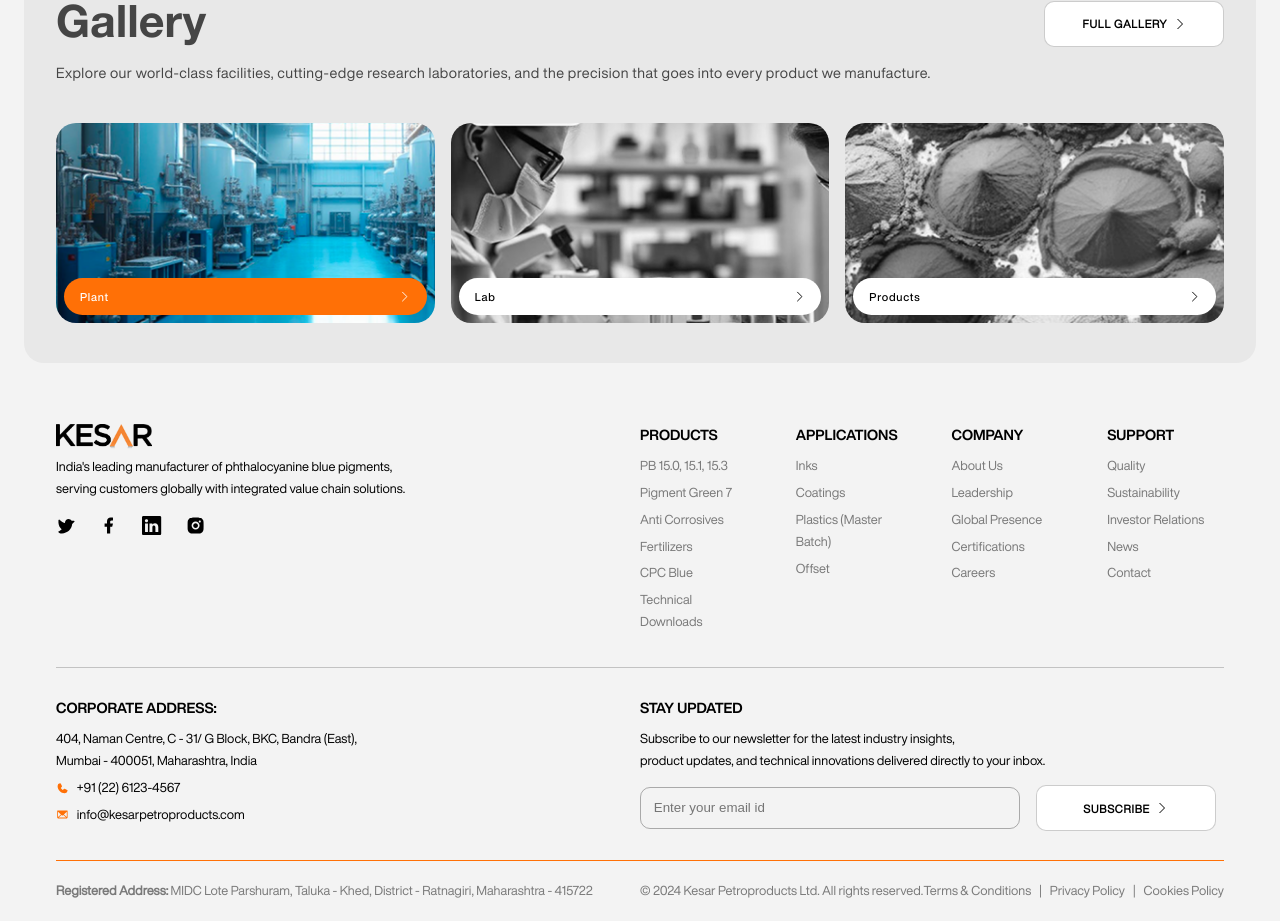
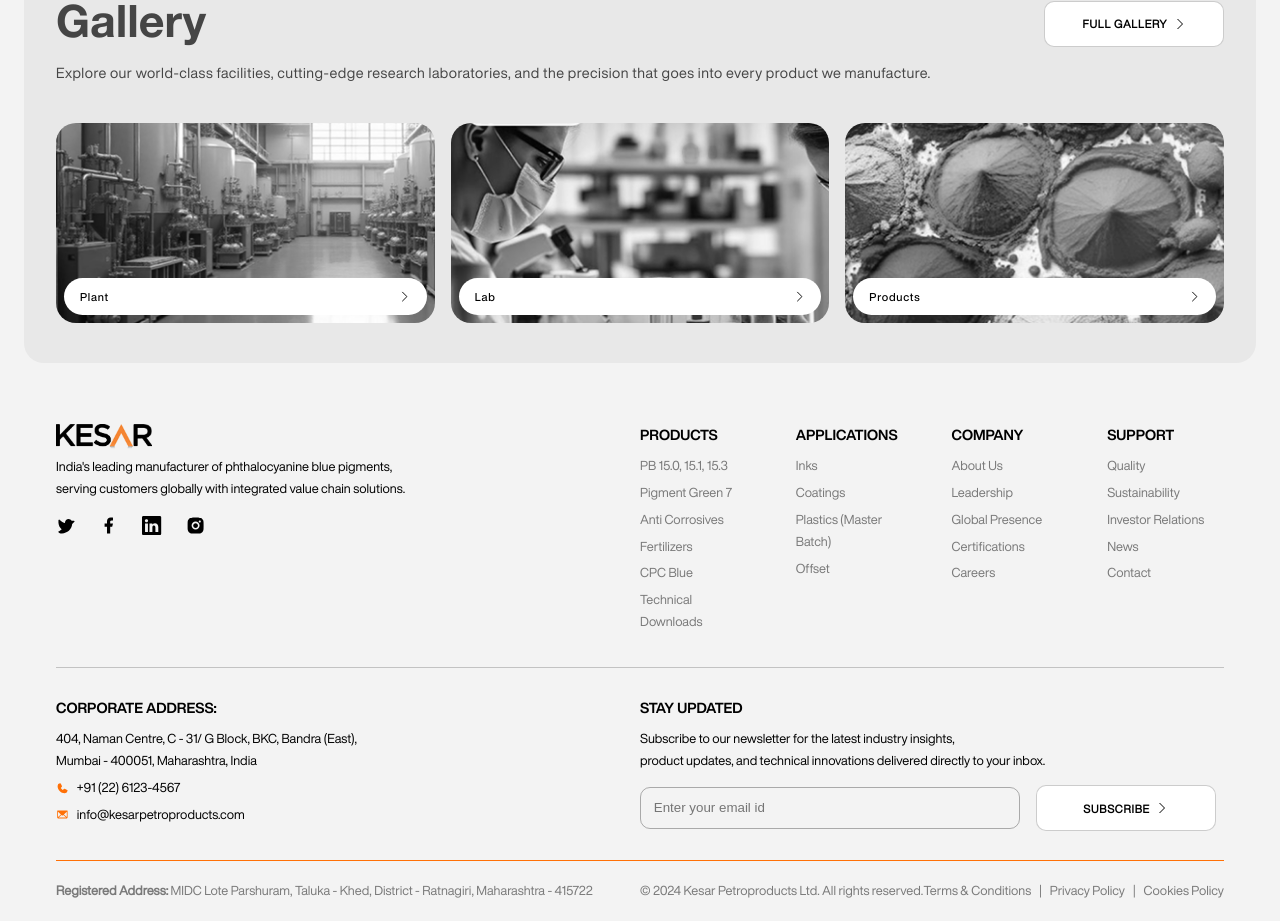
Before and after one commit to ayush-zerror/kesar, a Next.js app: page / in a window 1280 px wide. Shown: the part 4218-5139 px from the top of the page. Built offline with nearby package versions, Linux system fonts and the light colour scheme.

Commit message:
updated btn

```diff
--- a/src/components/common/Button.jsx
+++ b/src/components/common/Button.jsx
@@ -1,13 +1,24 @@
+"use client";
 import React from "react";
 import { GrNext } from "react-icons/gr";
+import { useRouter } from "next/navigation";
 
-const Button = ({ title, color, width }) => {
+const Button = ({ title, color, width, link, onClick }) => {
+  const router = useRouter();
+
+  const handleClick = () => {
+    if (onClick) {
+      onClick();
+    } else if (link) {
+      router.push(link);
+    }
+  };
+
   return (
     <div
-      className={`button ${color ? `${color}` : ""} ${
-        width ? `${width}` : ""
-      }`}
-
+      onClick={handleClick}
+      className={`button ${color ? color : ""} ${width ? width : ""}`}
+      style={{ cursor: "pointer" }}
     >
       <h6>{title}</h6>
       <GrNext />
--- a/src/components/home/GallerySection.jsx
+++ b/src/components/home/GallerySection.jsx
@@ -16,7 +16,7 @@
               manufacture.
             </p>
           </div>
-          <Button title={"Full Gallery"} />
+          <Button title={"Full Gallery"} link={"/gallery"} />
         </div>
         <div id="gallery_section_cards">
           <div className="gallery_section_card">
--- a/src/components/home/ProductSection.jsx
+++ b/src/components/home/ProductSection.jsx
@@ -13,7 +13,7 @@
              {des}
             </p>
           </div>
-          <Button title={btn} />
+          <Button title={btn} link={"/products"} />
         </div>
        <div className="product_slider">
         <ProductCard/>
--- a/src/styles/components/home.css
+++ b/src/styles/components/home.css
@@ -732,14 +732,19 @@
   overflow: hidden;
   border-radius: 20px;
   position: relative;
+
 }
 .gallery_section_card img {
   width: auto;
   height: 200px;
   display: block;
+  transition: all ease .6s;
+  will-change: scale;
   filter: grayscale(1);
 }
-.gallery_section_card:nth-child(1) img {
+
+.gallery_section_card:hover img{
+  scale: 1.02;
   filter: grayscale(0);
 }
 .gallery_section_card_overlay {
@@ -760,16 +765,19 @@
   border-radius: 50px;
   width: 100%;
   padding: 0.8rem 1rem;
-  background-color: white;
-  color: #000;
+   /* background-color: #ff7006;
+  color: white; */
+    background-color: #fff;
+  color:#000;
   font-size: 0.7rem;
   font-weight: 500;
   line-height: 1;
   font-family: para-medium;
   letter-spacing: 0.8px;
+  transition: all ease .3s;
 }
 
-.gallery_section_card:nth-child(1) .overlay_tab {
-  background-color: #ff7006;
+.gallery_section_card:hover .overlay_tab {
+     background-color: #ff7006;
   color: white;
 }
```
